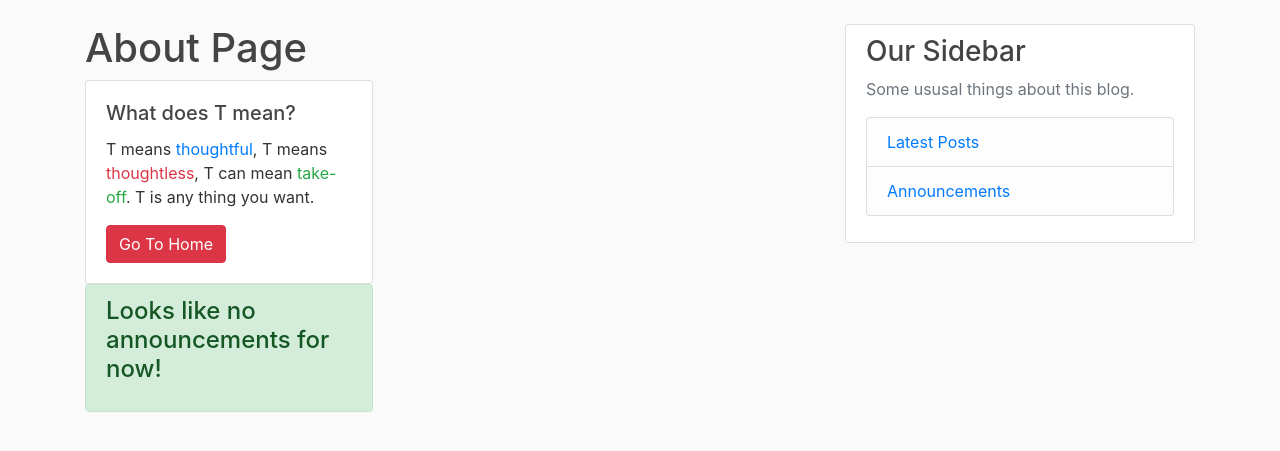
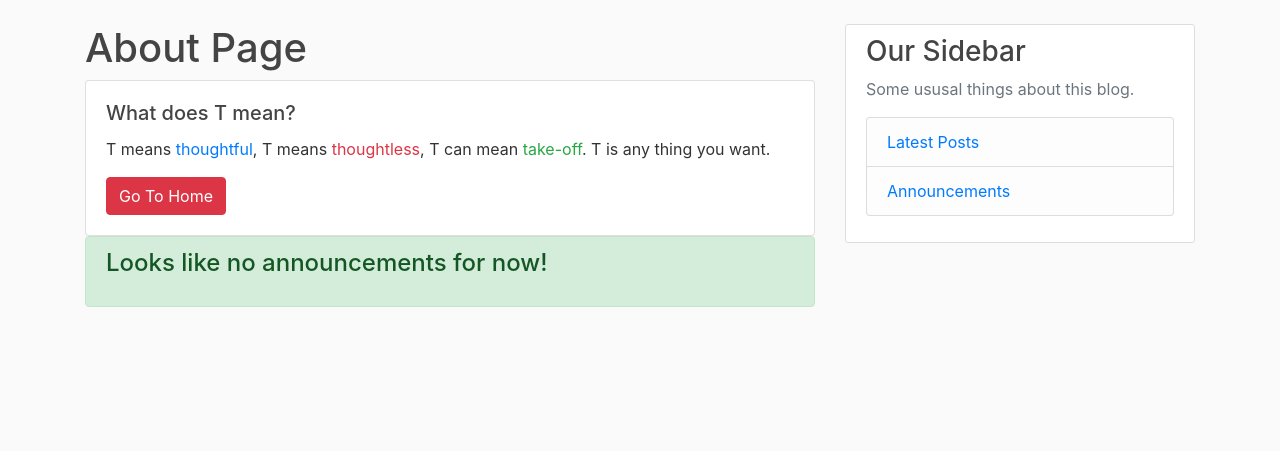
Before and after one commit to sarthoksarik/django_blog_deployed, a Django app: page /about/ in a window 1280 px wide. Shown: the part 56-507 px from the top of the page. Run offline with Django 3.2, Linux system fonts and the light colour scheme; parts of the project's set-up code (start-up, migrations or seed data) failed here and were passed over; some libraries are stand-ins or nearby versions.

Commit message:
about change

```diff
--- a/blog/templates/blog/about.html
+++ b/blog/templates/blog/about.html
@@ -2,7 +2,7 @@
 {% block content %}
 <h1>About Page</h1>
 
-<div class="card" style="max-width: 18rem;">
+<div class="card">
     <div class="card-body">
         <h5 class="card-title">What does T mean?</h5>
         <p class="card-text">
@@ -13,7 +13,7 @@
         <a href="{% url 'blog-home' %}" class="btn btn-danger">Go To Home</a>
     </div>
 </div>
-<div class="alert alert-success" role="alert" style="max-width: 18rem;">
+<div class="alert alert-success" role="alert">
     <h4 class="alert-heading" Announcements!</h4>
         <p>Looks like no announcements for now!</p>
 </div>
```
